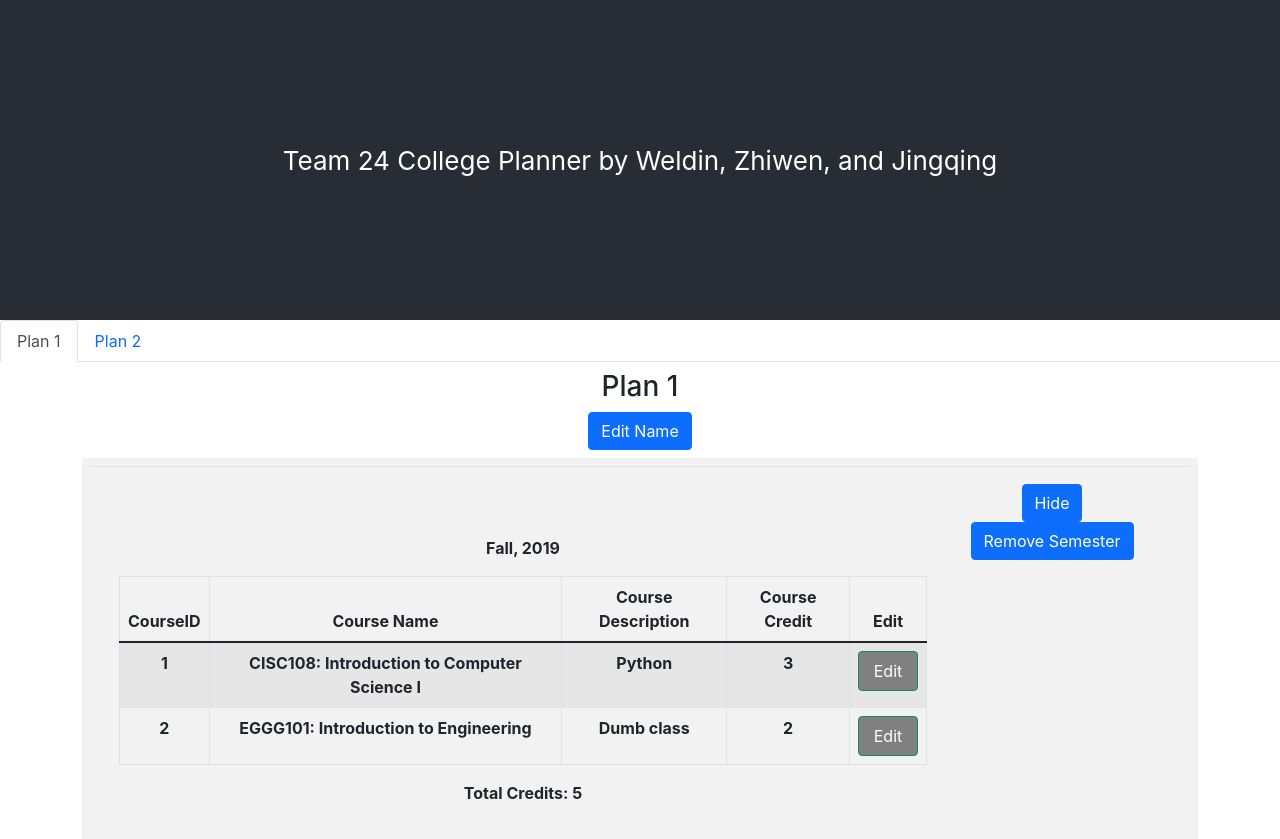
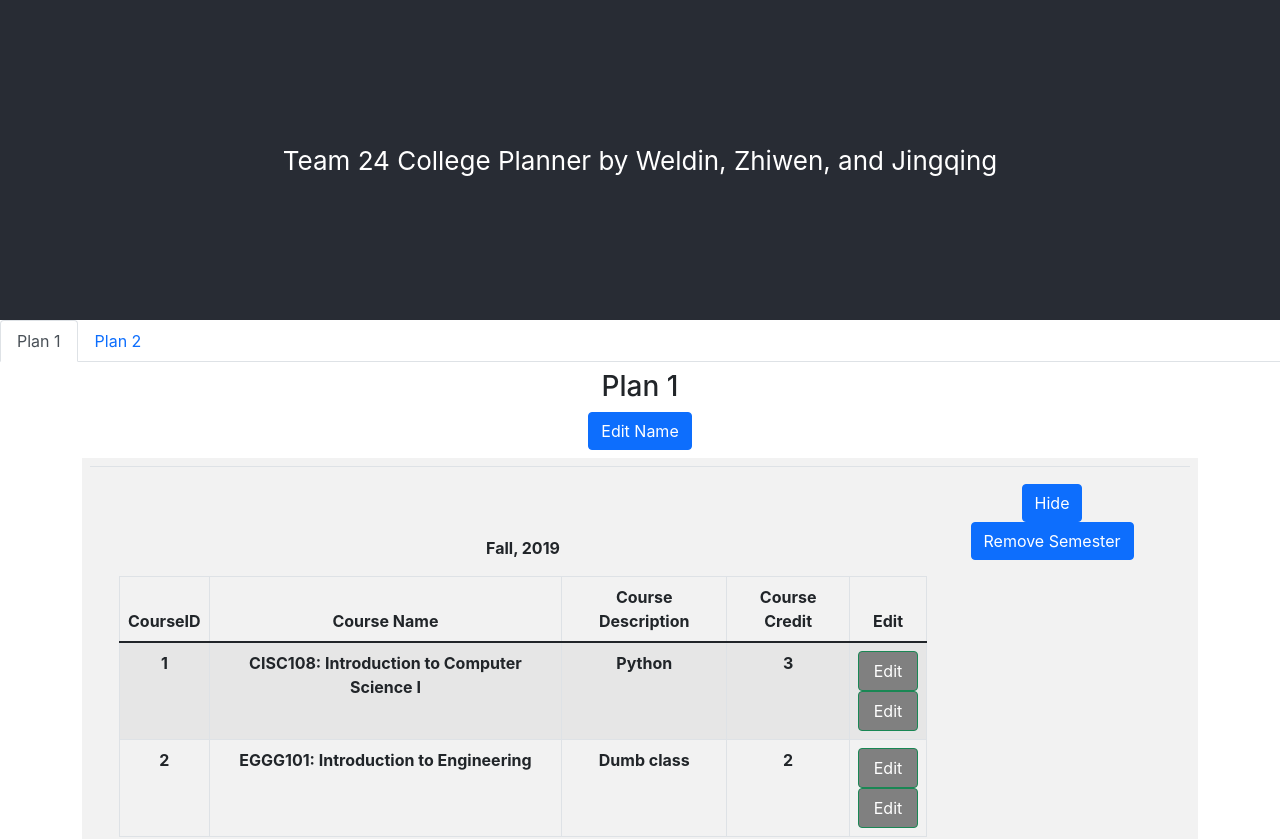
Before and after one commit to UD-CISC275-S22/cis-scheduler-team24, a React (Create React App) app: page / in a window 1280 px wide. Shown: the top 839 px of the page. Built offline with nearby package versions, Linux system fonts and the light colour scheme.

Commit message:
move the edit button here

```diff
--- a/src/components/EditCourseModal.tsx
+++ b/src/components/EditCourseModal.tsx
@@ -3,16 +3,12 @@ import { Button, Modal, Form, Col, Row } from "react-bootstrap";
 import { Course } from "../interfaces/course";
 
 export function EditCourseModal({
-    show,
     handleClose,
-    changeEditing,
     course,
     editCourse,
     deletCourse
 }: {
-    show: boolean;
     handleClose: () => void;
-    changeEditing: () => void;
     course: Course;
     editCourse: (id: number, newCourse: Course) => void;
     deletCourse: (id: number) => void;
@@ -20,6 +16,10 @@ export function EditCourseModal({
     const [name, setName] = useState<string>(course.name);
     const [description, setDescription] = useState<string>(course.description);
     const [credits, setCredits] = useState<string>(course.credits.toString());
+    const [showAddModal, setShowAddModal] = useState(false);
+    const [editing, setEditing] = useState<boolean>(false);
+
+    const handleShowAddModal = () => setShowAddModal(true);
 
     function save() {
         editCourse(course.id, {
@@ -35,8 +35,27 @@ export function EditCourseModal({
         changeEditing();
     }
 
+    function changeEditing() {
+        setEditing(!editing);
+        setShowAddModal(false);
+    }
+
     return (
-        <Modal show={show} onHide={handleClose} animation={true}>
+        <div>
+            <Button
+                variant="success"
+                className="button-style-1"
+                onClick={handleShowAddModal}
+                id="edit"
+            >
+                Edit
+            </Button>
+            <div>
+                <Modal
+                    show={showAddModal}
+                    onHide={handleClose}
+                    animation={true}
+                >
                     <Modal.Header closeButton>
                         <Modal.Title>Edit Course</Modal.Title>
                     </Modal.Header>
@@ -86,10 +105,18 @@ export function EditCourseModal({
                     </Modal.Body>
                     <Modal.Footer>
                         {/* Save/Cancel */}
-                <Button onClick={save} variant="success" className="me-4">
+                        <Button
+                            onClick={save}
+                            variant="success"
+                            className="me-4"
+                        >
                             Save
                         </Button>
-                <Button onClick={cancel} variant="warning" className="me-5">
+                        <Button
+                            onClick={cancel}
+                            variant="warning"
+                            className="me-5"
+                        >
                             Cancel
                         </Button>
                         <Button
@@ -101,5 +128,7 @@ export function EditCourseModal({
                         </Button>
                     </Modal.Footer>
                 </Modal>
+            </div>
+        </div>
     );
 }
```
Lines whose indentation alone changed are shown as unchanged.
